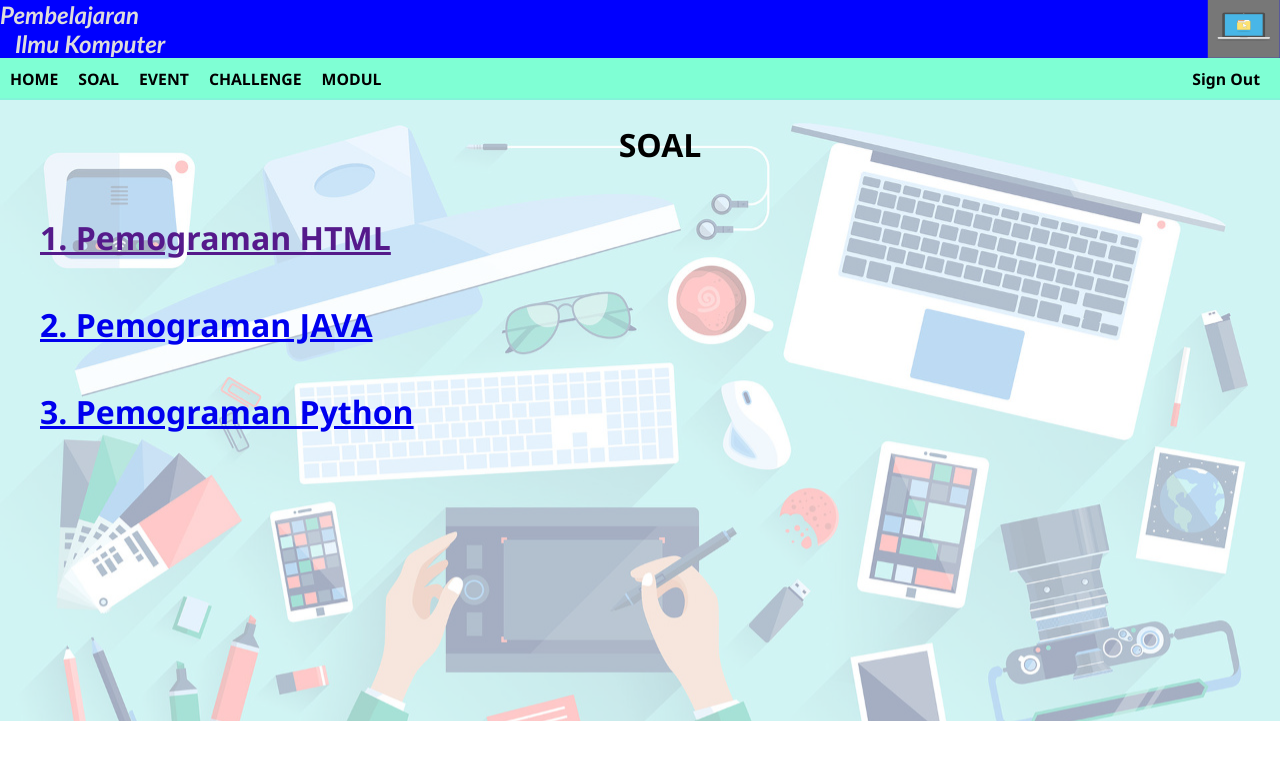
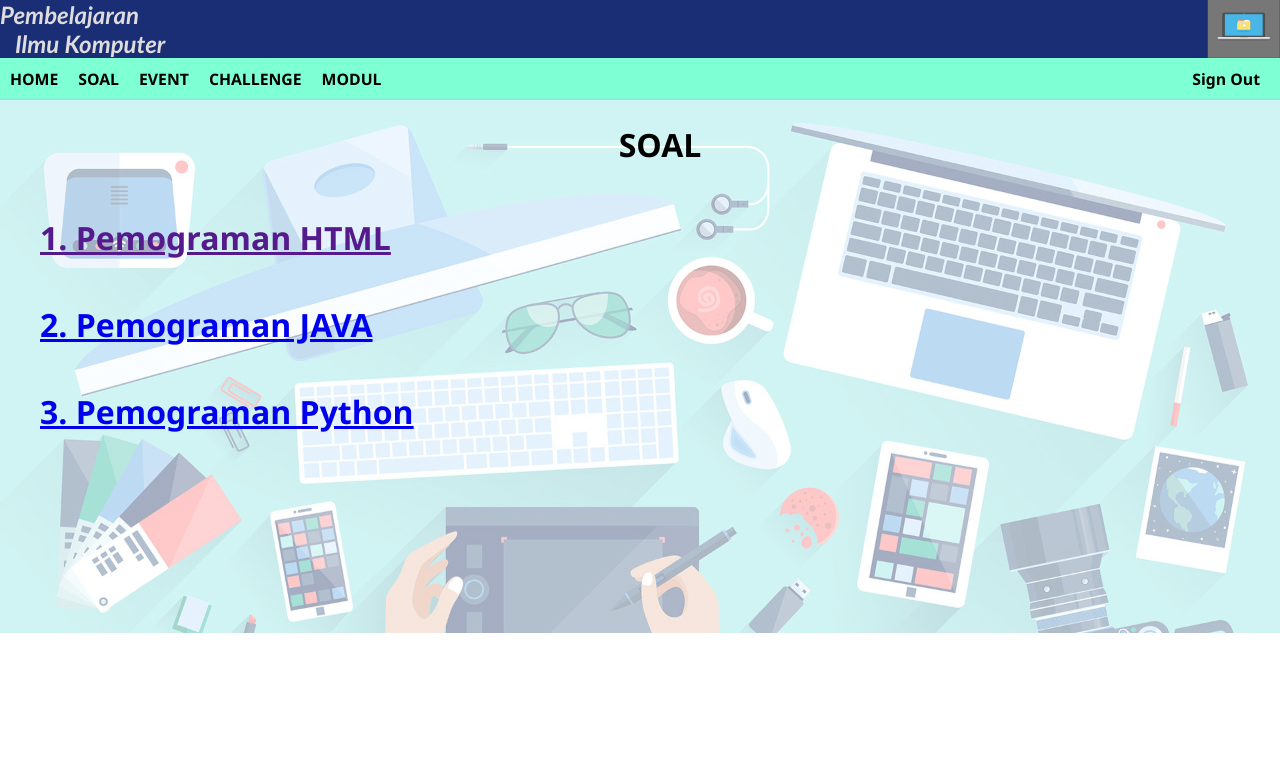
Before and after one commit to nadhifrl/nadhifrl.github.io, a plain HTML site: page Soal.html in a window 1280 px wide. Drawn offline with Linux system fonts and the light colour scheme.

Commit message:
Update soal.css

```diff
--- a/css/soal.css
+++ b/css/soal.css
@@ -10,7 +10,7 @@
     }
 
 .biru {
-    background-color: blue;
+    background-color:#192E75;
 }
 
 .aquamarine {
@@ -51,7 +51,7 @@
 .background{
     margin-top:-160px;
     width: 100%;
-    height: 166%;
+    height: 142.7%;
     position: absolute;
 }
 .Judul{
```
